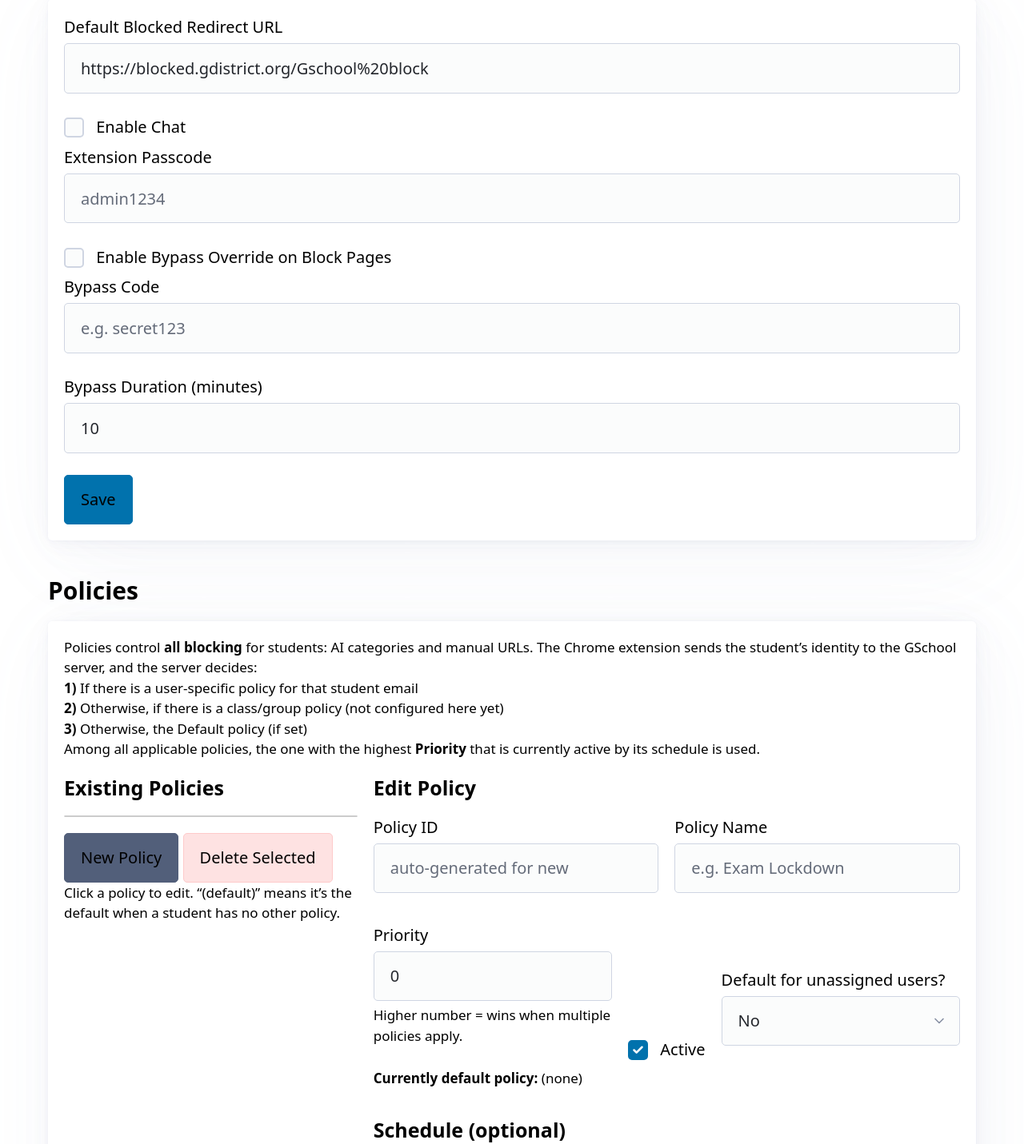
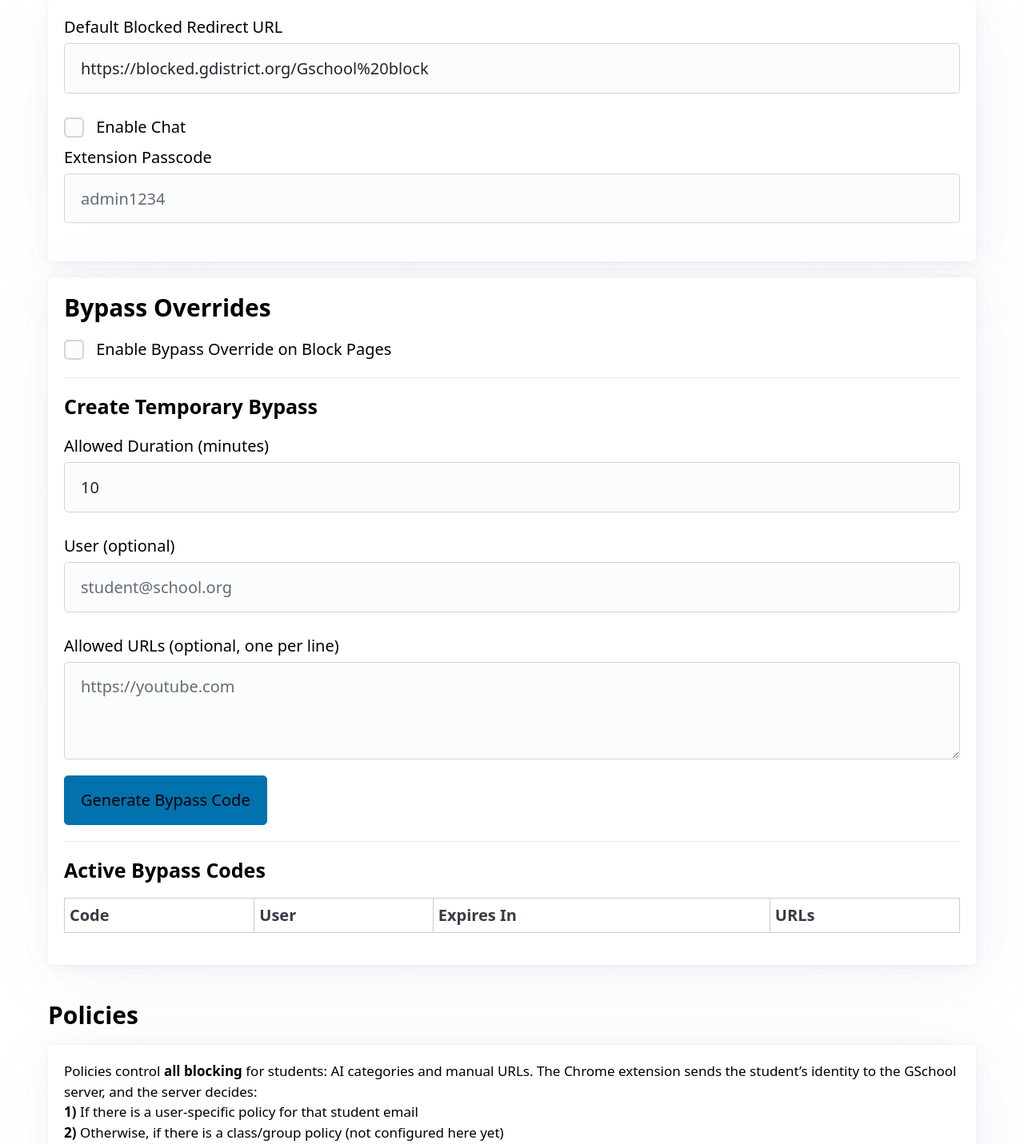
Before and after one commit to G-districts/AHAG, a Flask app: template templates/admin.html in a window 1280 px wide. Shown: the part 146-1577 px from the top of the page at 80% size. Run offline with Flask 3, Linux system fonts and the light colour scheme; the template is opened without the code that fills it, so the values that code supplies are empty; data comes from the database, SQL or seed files in the repository; some libraries are stand-ins or nearby versions.

Commit message:
Update admin.html

```diff
--- a/templates/admin.html
+++ b/templates/admin.html
@@ -70,18 +70,48 @@
   <label>Extension Passcode
     <input id="passcode" type="password" placeholder="admin1234">
   </label>
+</article>
+<article class="card">
+  <h3>Bypass Overrides</h3>
+
   <label>
-    <input id="bypassEnabled" type="checkbox" {{ 'checked' if data.settings.bypass_enabled|default(False) else '' }}>
+    <input id="bypassEnabled" type="checkbox">
     Enable Bypass Override on Block Pages
   </label>
-  <label>Bypass Code
-    <input id="bypassCode" type="password" value="{{ data.settings.bypass_code|default('') }}" placeholder="e.g. secret123">
+
+  <hr>
+
+  <h4>Create Temporary Bypass</h4>
+
+  <label>Allowed Duration (minutes)
+    <input id="bypassTTL" type="number" min="1" max="1440" value="10">
   </label>
-  <label>Bypass Duration (minutes)
-    <input id="bypassTTL" type="number" min="1" max="1440" value="{{ data.settings.bypass_ttl_minutes|default(10) }}">
+
+  <label>User (optional)
+    <input id="bypassUser" placeholder="student@school.org">
   </label>
-  <button id="save">Save</button>
-  <small id="msg" style="margin-left:8px"></small>
+
+  <label>Allowed URLs (optional, one per line)
+    <textarea id="bypassUrls" rows="3" placeholder="https://youtube.com"></textarea>
+  </label>
+
+  <button id="createBypass">Generate Bypass Code</button>
+  <span id="createMsg"></span>
+
+  <hr>
+
+  <h4>Active Bypass Codes</h4>
+  <table id="bypassTable">
+    <thead>
+      <tr>
+        <th>Code</th>
+        <th>User</th>
+        <th>Expires In</th>
+        <th>URLs</th>
+      </tr>
+    </thead>
+    <tbody></tbody>
+  </table>
 </article>
 
 <h3>Policies</h3>
@@ -914,5 +944,73 @@
     startImageFilterPolling();
   })();
 </script>
+<script>
+async function api(url, body) {
+  const r = await fetch(url, {
+    method: "POST",
+    headers: {"Content-Type":"application/json"},
+    body: JSON.stringify(body || {})
+  });
+  return r.json();
+}
+
+const bypassEnabled = document.getElementById("bypassEnabled");
+const ttlInput = document.getElementById("bypassTTL");
+const userInput = document.getElementById("bypassUser");
+const urlsInput = document.getElementById("bypassUrls");
+const createBtn = document.getElementById("createBypass");
+const tableBody = document.querySelector("#bypassTable tbody");
+const msg = document.getElementById("createMsg");
+
+/* Save bypass enabled toggle */
+bypassEnabled.addEventListener("change", async () => {
+  await api("/api/settings", {
+    bypass_enabled: bypassEnabled.checked
+  });
+});
+
+/* Create bypass code */
+createBtn.onclick = async () => {
+  msg.textContent = "Generating…";
+
+  const res = await api("/api/admin/create-bypass", {
+    ttl_minutes: Number(ttlInput.value || 10),
+    user: userInput.value.trim(),
+    urls: urlsInput.value
+      .split("\n")
+      .map(u => u.trim())
+      .filter(Boolean)
+  });
+
+  if (!res.ok) {
+    msg.textContent = "Failed";
+    return;
+  }
+
+  msg.textContent = `Code: ${res.code} (expires in ${res.expires_in_minutes}m)`;
+  loadBypasses();
+};
+
+/* Load active bypasses */
+async function loadBypasses() {
+  const r = await fetch("/api/admin/list-bypasses");
+  const data = await r.json();
+
+  tableBody.innerHTML = "";
+  for (const b of data.bypasses) {
+    const tr = document.createElement("tr");
+    tr.innerHTML = `
+      <td><code>${b.code}</code></td>
+      <td>${b.user || "-"}</td>
+      <td>${b.expires_in}m</td>
+      <td>${(b.urls || []).join("<br>")}</td>
+    `;
+    tableBody.appendChild(tr);
+  }
+}
+
+loadBypasses();
+</script>
+
 </body>
 </html>
```
